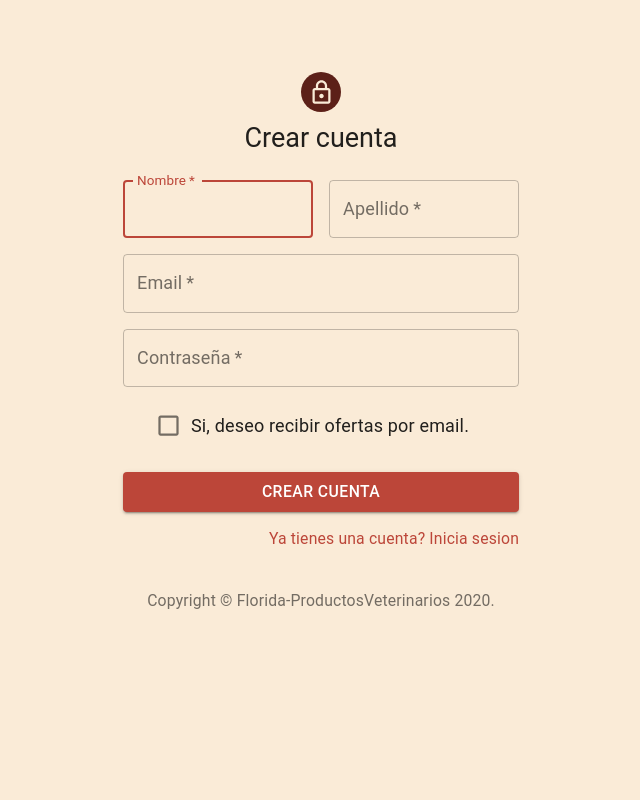
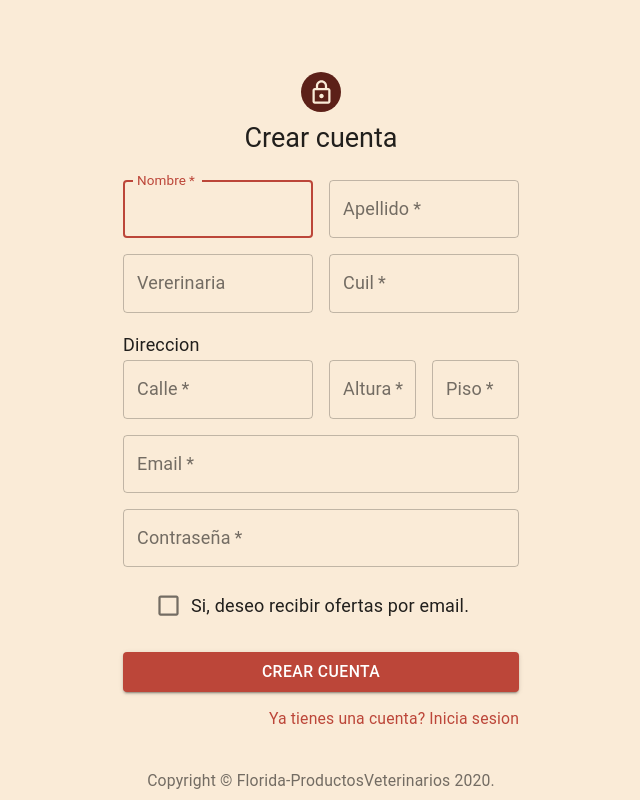
Before and after one commit to jazminsofiaf/copito, a React (Create React App) app: page /singUp in a window 1280 px wide. Shown: the whole page, without its empty margins (319-959 px from the left). Built offline with nearby package versions, Linux system fonts and the light colour scheme.

Commit message:
filter product drower

```diff
--- /dev/null
+++ b/src/components/ProductFilterDrawer.js
@@ -0,0 +1,66 @@
+import React from 'react';
+import withStyles from "@material-ui/core/styles/withStyles";
+import Drawer from "@material-ui/core/Drawer";
+import Toolbar from "@material-ui/core/Toolbar";
+import Divider from "@material-ui/core/Divider";
+import List from "@material-ui/core/List";
+import ListItem from "@material-ui/core/ListItem";
+import ListItemText from "@material-ui/core/ListItemText";
+import Hidden from "@material-ui/core/Hidden";
+
+
+class ProductFilterDrawer extends React.Component {
+    constructor(props) {
+        super(props);
+    }
+
+
+    render() {
+        const { classes,  categoryName, onFilterClick }  = this.props;
+        return (
+            <Hidden only={['sm', 'xs']}>
+                <Drawer
+                    className={classes.drawer}
+                    variant="permanent"
+                    classes={{
+                        paper: classes.drawerPaper,
+                    }}>
+                    <Toolbar />
+                    <div className={classes.drawerContainer}>
+                        <Divider />
+                        <List>
+                            {['Todos','Medicamentos', 'Jueguetes', 'Comida'].map(category => (
+                                <ListItem button
+                                          key={category}
+                                          name={categoryName}
+                                          onClick={onFilterClick(category)}>
+                                    <ListItemText primary={category} />
+                                </ListItem>
+                            ))}
+                        </List>
+                    </div>
+                </Drawer>
+            </Hidden>
+        );
+    }
+}
+
+const minWidth = '150px'
+const drawerWidth = "20%";
+const styles = theme => ({
+    drawer: {
+        minWidth: minWidth,
+        width: drawerWidth,
+        flexShrink: 0,
+    },
+    drawerPaper: {
+        minWidth: minWidth,
+        width: drawerWidth,
+    },
+    drawerContainer: {
+        overflow: 'auto',
+    },
+
+});
+
+export default withStyles(styles)(ProductFilterDrawer);
--- a/src/pages/Products.js
+++ b/src/pages/Products.js
@@ -10,6 +10,7 @@ import ListItemText from "@material-ui/core/ListItemText";
 import Drawer from "@material-ui/core/Drawer";
 import UpperBar from "../components/UpperBar";
 import Hidden from "@material-ui/core/Hidden";
+import ProductFilterDrower from "../components/ProductFilterDrawer";
 
 
 
@@ -44,12 +45,13 @@ class ProductList extends React.Component{
         this.getProducts();
     }
 
-    filterCategory(category) {
-        console.log(category);
+    handleOnFilterClick = name => event => {
+        console.log(event.target);
         this.setState(
-            {category: category}
+            {category: name}
         )
-    }
+    };
+
 
 
     render() {
@@ -57,27 +59,7 @@ class ProductList extends React.Component{
         return(
             <div className={classes.root}>
                 <UpperBar/>
-                <Hidden only={['sm', 'xs']}>
-                <Drawer
-                    className={classes.drawer}
-                    variant="permanent"
-                    classes={{
-                        paper: classes.drawerPaper,
-                    }}
-                >
-                    <Toolbar />
-                    <div className={classes.drawerContainer}>
-                        <Divider />
-                        <List>
-                            {['Todos','Medicamentos', 'Jueguetes', 'Comida'].map(category => (
-                                <ListItem button key={category} onClick={() => this.filterCategory(category)}>
-                                    <ListItemText primary={category} />
-                                </ListItem>
-                            ))}
-                        </List>
-                    </div>
-                </Drawer>
-                </Hidden>
+                <ProductFilterDrower  categoryName={this.state.category} onFilterClick={this.handleOnFilterClick.bind(this)}/>
                 <main className={classes.content}>
                     <Toolbar />
                     <div>
@@ -100,8 +82,6 @@ class ProductList extends React.Component{
     }
 }
 
-const minWidth = '150px'
-const drawerWidth = "20%";
 const styles = theme => ({
     products: {
         display: 'flex',
@@ -111,18 +91,6 @@ const styles = theme => ({
     root: {
         display: 'flex',
     },
-    drawer: {
-        minWidth: minWidth,
-        width: drawerWidth,
-        flexShrink: 0,
-    },
-    drawerPaper: {
-        minWidth: minWidth,
-        width: drawerWidth,
-    },
-    drawerContainer: {
-        overflow: 'auto',
-    },
     content: {
         flexGrow: 1,
         padding: theme.spacing(3),
--- a/src/pages/SingUp.js
+++ b/src/pages/SingUp.js
@@ -70,6 +70,67 @@ class SingUp extends React.Component{
                                 autoComplete="lname"
                             />
                         </Grid>
+                        <Grid item xs={12} sm={6}>
+                            <TextField
+                                variant="outlined"
+                                fullWidth
+                                id="company"
+                                label="Vererinaria"
+                                name="company"
+                            />
+                        </Grid>
+                        <Grid item xs={12} sm={6}>
+                            <TextField
+                                variant="outlined"
+                                required
+                                fullWidth
+                                id="cuil"
+                                label="Cuil"
+                                name="cuil"
+                            />
+                        </Grid>
+
+
+                        <Grid item xs={12}>
+                            <Typography variant="subtitle1"  align="left"  className={classes.mainTitle}>
+                                Direccion
+                            </Typography>
+                            <Grid container spacing={2}>
+                                <Grid item xs={6}>
+                                    <TextField
+                                        variant="outlined"
+                                        required
+                                        fullWidth
+                                        id="street"
+                                        label="Calle"
+                                        name="street"
+                                    />
+                                </Grid>
+                                <Grid item xs={3}>
+                                    <TextField
+                                        variant="outlined"
+                                        required
+                                        fullWidth
+                                        id="streetNumber"
+                                        label="Altura"
+                                        name="streetNumber"
+                                    />
+                                </Grid>
+                                <Grid item xs={3}>
+                                    <TextField
+                                        variant="outlined"
+                                        required
+                                        fullWidth
+                                        id="floor"
+                                        label="Piso"
+                                        name="floor"
+                                    />
+                                </Grid>
+                            </Grid>
+                        </Grid>
+
+
+
                         <Grid item xs={12}>
                             <TextField
                                 variant="outlined"
```
Also changed, not shown: src/pages/Backoffice/EditClients.js (added), src/pages/Backoffice/EditProducts.js (added), src/pages/Backoffice/EditProviders.js (added).
